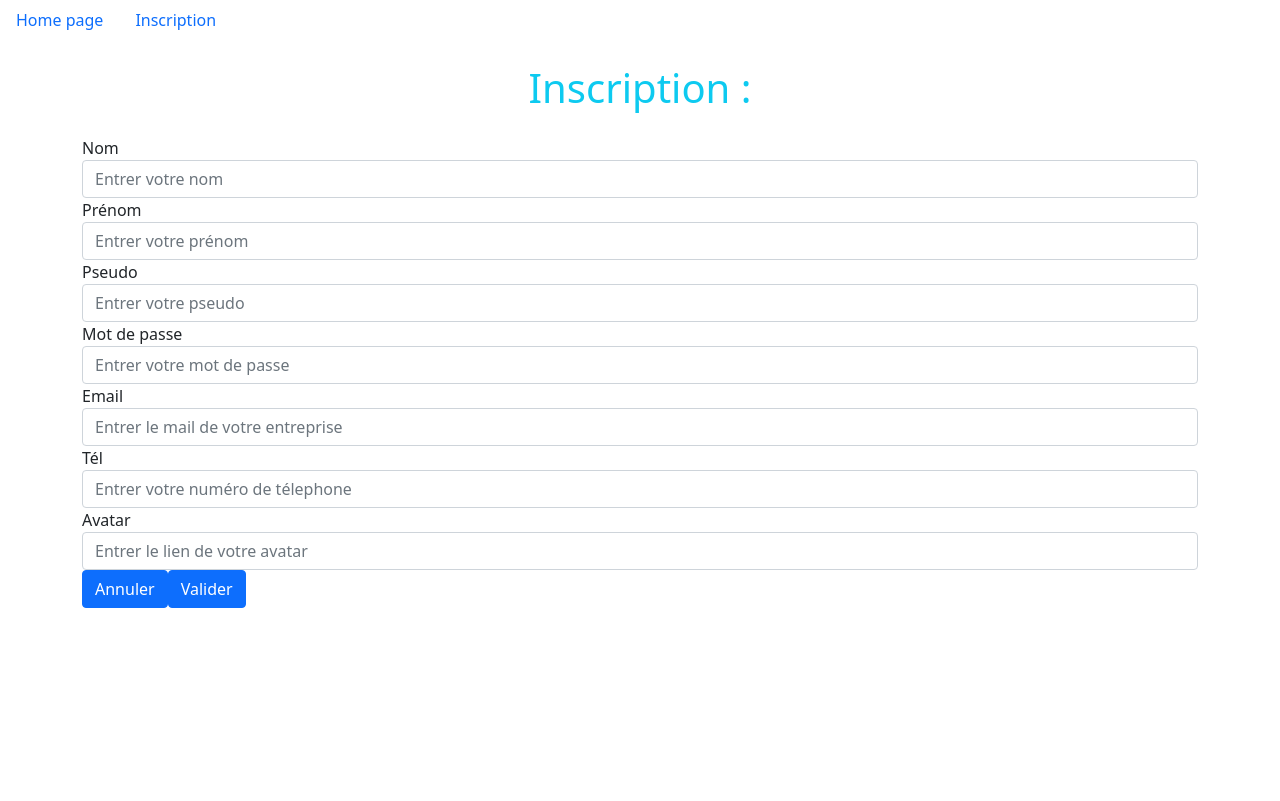
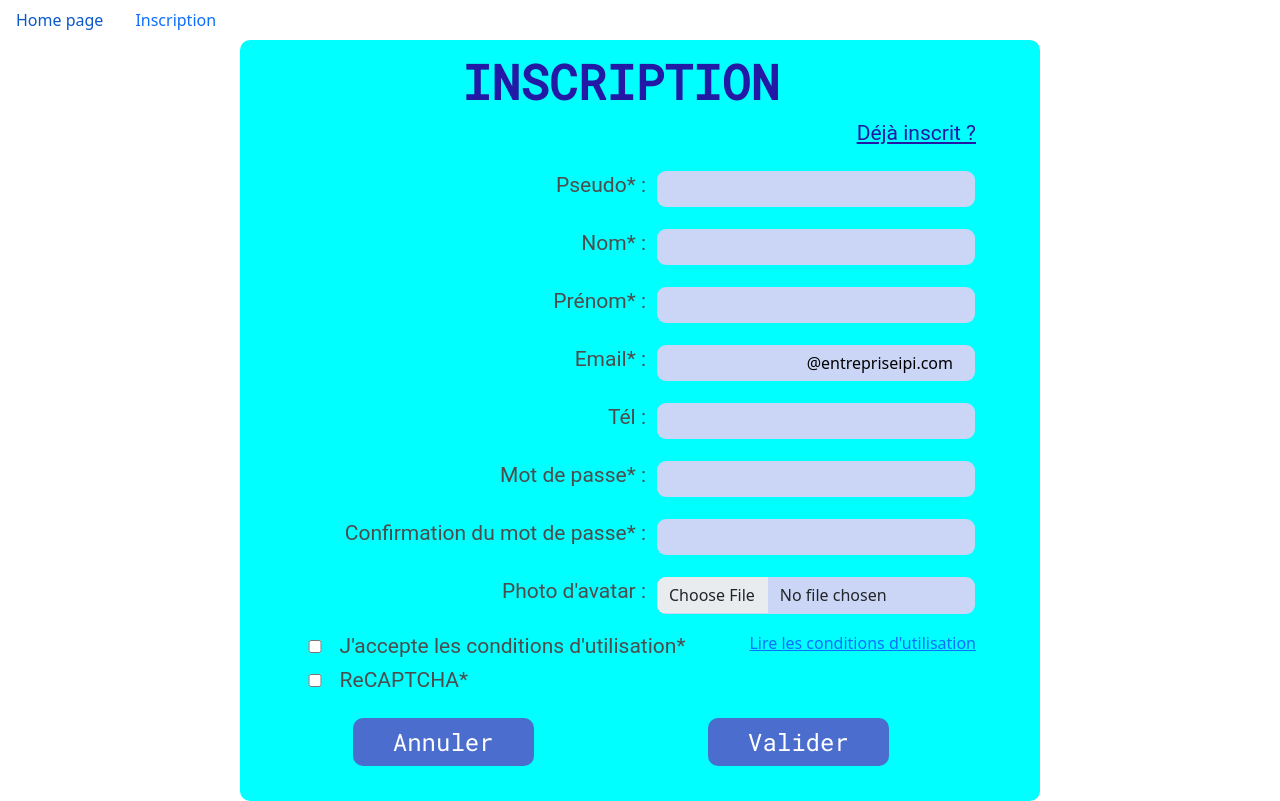
Before and after one commit to ibcegos/projet_covoit, an Angular app: page /inscription in a window 1280 px wide. Built offline with nearby package versions, Linux system fonts and the light colour scheme.

Commit message:
inscriptionAmeliore

```diff
--- a/src/app/components/inscription/inscription.component.css
+++ b/src/app/components/inscription/inscription.component.css
@@ -0,0 +1,79 @@
+.container {
+    border: #000000;
+    background-color: aqua;
+    border-radius: 10px;
+    padding-right: 5%;
+    padding-left: 2%;
+    max-width: 800px;
+    min-width: 650px;
+    padding-top: 1%;
+}
+
+h1 {
+    color: #2319a5;
+    font-size: 48px;
+    font-family: 'Roboto Mono';
+    font-weight: bold;
+}
+
+.dejaInscrit {
+    color: #2319a5;
+    font-size: 21px;
+    font-family: 'Roboto';
+}
+
+label {
+    color: #4d4c4c;
+    font-size: 21px;
+    font-family: 'Roboto';
+}
+
+input {
+    background-color: #cbd6f6;
+    width: 320px;
+    border-radius: 10px;
+    border-color: transparent;
+}
+
+::placeholder {
+    color: #000000;
+    text-align: end;
+    margin-right: 10px;
+}
+
+.formLabel {
+    display: flex;
+    flex-direction: column;
+}
+
+.form-group {
+    display: flex;
+    justify-content: flex-end;
+    margin-top: 20px;
+}
+
+.form-control {
+    margin-left: 10px;
+}
+
+.buttonForm {
+    display: flex;
+    justify-content: space-around;
+    margin-top: 3%;
+}
+
+.btn {
+    background-color: #4a6dce;
+    border: none;
+    border-radius: 10px;
+    font-size: 24px;
+    font-family: 'Roboto Mono';
+    color: #ffffff;
+    padding-left: 40px;
+    padding-right: 40px;
+    margin-bottom: 5%;
+}
+
+.checkbox {
+    width: 50px;
+}
--- a/src/app/components/inscription/inscription.component.html
+++ b/src/app/components/inscription/inscription.component.html
@@ -1,39 +1,88 @@
 <div class="container">
     <!-- Mon titre -->
-    <h1 class="text-center text-info mt-4 mb-4">Inscription : </h1>
+    <h1 class="text-center text-uppercase ">Inscription </h1>
+
+    <div class="text-end">
+        <a href="" class="dejaInscrit" > Déjà inscrit ? </a>
+    </div>
+
     <!-- Formulaire --debut -->
-    <form (ngSubmit)="addUser(user)" #user="ngForm">
+    <form class="form" (ngSubmit)="addUser(user)" #user="ngForm">
+        <div class="formLabel">
             <div class="form-group">
-            <label>Nom</label>
-            <input type="text" class="form-control" name="lastName" placeholder="Entrer votre nom" ngModel required>
+                <label>Pseudo* :</label>
+                <input type="text" class="form-control" name="pseudo" ngModel required>
             </div>
             <div class="form-group">
-            <label>Prénom</label>
-            <input type="text" class="form-control" name="firstName" placeholder="Entrer votre prénom" ngModel required>
+                <label for="lastName">Nom* :</label>
+                <input type="text" class="form-control" name="lastName" ngModel required>
             </div>
             <div class="form-group">
-            <label>Pseudo</label>
-            <input type="text" class="form-control" name="pseudo" placeholder="Entrer votre pseudo" ngModel required>
+                <label for="firstName">Prénom* :</label>
+                <input type="text" class="form-control" name="firstName" ngModel required>
             </div>
             <div class="form-group">
-            <label>Mot de passe</label>
-            <input type="password" class="form-control" name="password" placeholder="Entrer votre mot de passe" ngModel required>
+                <label for="email">Email* :</label>
+                <input type="email" class="form-control" name="email" placeholder="@entrepriseipi.com" ngModel required>
             </div>
             <div class="form-group">
-            <label>Email</label>
-            <input type="email" class="form-control" name="email" placeholder="Entrer le mail de votre entreprise" ngModel required>
+                <label for="phoneNumber">Tél :</label>
+                <input type="number" class="form-control" name="phoneNumber" ngModel required>
             </div>
             <div class="form-group">
-            <label>Tél</label>
-            <input type="number" class="form-control" name="phoneNumber" placeholder="Entrer votre numéro de télephone" ngModel required>
+                <label for="password">Mot de passe* :</label>
+                <input type="password" class="form-control" name="password" ngModel required>
             </div>
             <div class="form-group">
-            <label>Avatar</label>
-            <input type="text" class="form-control" name="avatar" placeholder="Entrer le lien de votre avatar" ngModel required>
+                <label for="confirmedPassword">Confirmation du mot de passe* :</label>
+                <input type="password" class="form-control" name="confirmedPassword" ngModel required>
+            </div>
+            <div class="form-group mb-3">
+                <label for="formFile" class="form-label">Photo d'avatar :</label>
+                <input class="form-control" type="file" id="formFile">
+            </div>
+        </div>
+        <div class="d-flex justify-content-between">
+            <div class="form-check">
+                <input class="checkbox" type="checkbox" name="conditions" required>
+                <label for="conditions">J'accepte les conditions d'utilisation*</label>
+            </div>
+            <a href="">Lire les conditions d'utilisation</a>
+        </div>
+        <div class="form-check">
+            <input class="checkbox" type="checkbox" name="captcha" required>
+            <label for="captcha">ReCAPTCHA*</label>
         </div>
 
+        <div class="buttonForm">
             <button type="button" class="btn btn-primary" routerLink="">Annuler</button>
-        <button type="submit" class="btn btn-primary">Valider</button>
+            <button type="submit" class="btn btn-primary" data-toggle="modal" data-target="#exampleModal">Valider</button>
+        </div>
+
     </form>
     <!-- Formulaire -- fin -->
+
+    <!-- Modal début -->
+    <div class="modal" id="exampleModal" tabindex="-1" role="dialog">
+        <div class="modal-dialog" role="document">
+          <div class="modal-content">
+            <div class="modal-header">
+              <h5 class="modal-title">En attente de validation</h5>
+              <button type="button" class="close" data-dismiss="modal" aria-label="Close">
+                <span aria-hidden="true">&times;</span>
+              </button>
             </div>
+            <div class="modal-body">
+              <p>Votre compte va être valider par un admin.</p>
+              <p>Revenez demain pour pouvoir utiliser notre application, Merci.</p>
+            </div>
+            <div class="modal-footer">
+              <button type="button" class="btn btn-secondary" data-dismiss="modal">Close</button>
+            </div>
+          </div>
+        </div>
+      </div>
+      <!-- Modal fin -->
+
+
+</div>
--- a/src/index.html
+++ b/src/index.html
@@ -13,6 +13,9 @@
     <!-- Font awesome -->
     <link rel="stylesheet" href="https://cdnjs.cloudflare.com/ajax/libs/font-awesome/6.1.1/css/all.min.css" integrity="sha512-KfkfwYDsLkIlwQp6LFnl8zNdLGxu9YAA1QvwINks4PhcElQSvqcyVLLD9aMhXd13uQjoXtEKNosOWaZqXgel0g==" crossorigin="anonymous" referrerpolicy="no-referrer" />
 
+    <!-- Font family Robot Mono-->
+    <link href='https://fonts.googleapis.com/css?family=Roboto Mono' rel='stylesheet'>
+
 </head>
 <body>
   <app-root></app-root>
```
Lines whose indentation alone changed are shown as unchanged.
